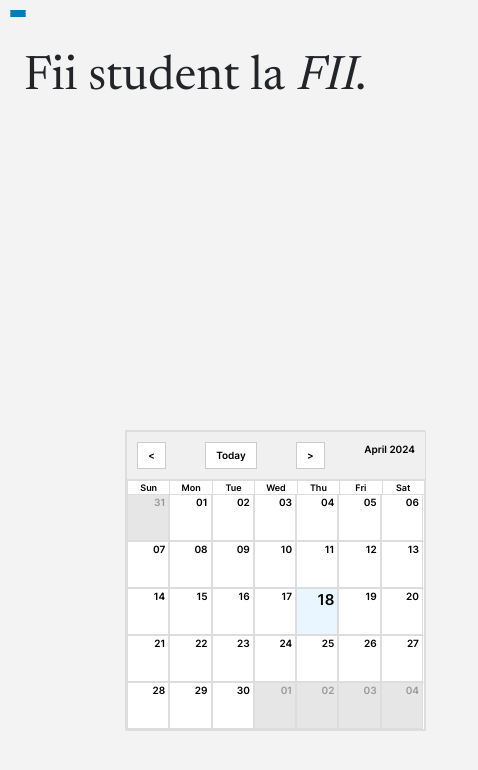
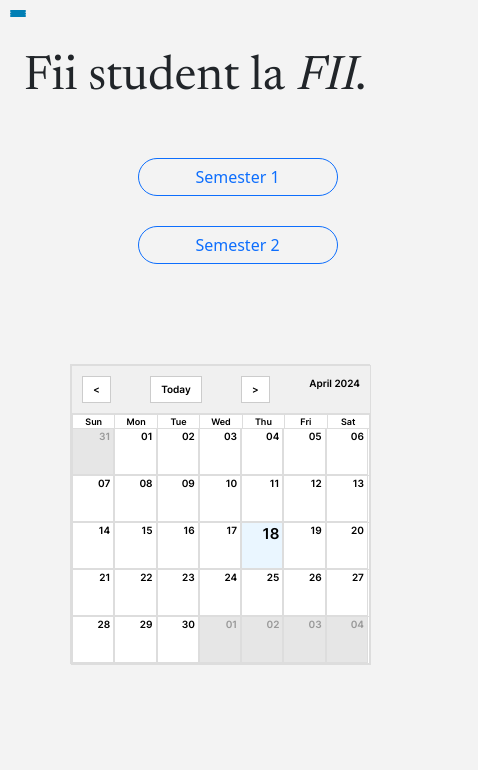
Before and after one commit to minion26/Licenta_frontend, a React (Vite) app: page / in a window 390 px wide. Shown: the top 770 px of the page, 478 px wide, since content can reach past the window. Built offline with nearby package versions, Linux system fonts and the light colour scheme.

Commit message:
calendar + main page students : done responsive : done

```diff
--- a/src/Calendar/Calendar.css
+++ b/src/Calendar/Calendar.css
@@ -59,3 +59,12 @@
     font-size: 15px;
     font-weight: bold;
 }
+
+@media screen and (max-width: 300px) {
+
+
+    .calendar {
+        height: 200px;
+        width: 200px;
+    }
+}
--- a/src/Header-students/Header.css
+++ b/src/Header-students/Header.css
@@ -72,7 +72,7 @@
     transform-origin: 1px;
 }
 
-@media screen and (max-width: 500px) {
+@media screen and (max-width: 540px) {
     .header {
         display: none;
     }
--- a/src/Main-page-students/Main-Page-Students.css
+++ b/src/Main-page-students/Main-Page-Students.css
@@ -7,28 +7,24 @@ body {
     background-color: #F3F3F3;
 }
 
-/*.main {*/
-/*    margin-left: 125px; !* This should be equal to the width of the header *!*/
-/*    color: black;*/
-/*}*/
-
-/*.calendar{*/
-
-/*}*/
 
 .main {
     margin-left: 125px; /* This should be equal to the width of the header */
     color: black;
+
+    height: 60vh; /* This will make the main div take up the full height of the viewport */
+
     display: flex;
-    height: 100vh; /* This will make the main div take up the full height of the viewport */
+    justify-content: space-between;
+}
+
+.calendar-container {
+    width: 50%;
+    display: flex;
+    justify-content: center;
+}
 
 
-
-}
-
-.calendar{
-
-}
 
 .title{
     font-family: 'Newsreader', serif;
@@ -37,3 +33,86 @@ body {
     margin-bottom: 50px;
     text-align: center;
 }
+
+
+.calendar {
+    /*width: 50%; !* This will make the calendar take up half the width of the .main div *!*/
+    /*margin-left: 25%; !* This will center the calendar on the left side *!*/
+    /*margin-top: -40px; !* Adjust this value as needed *!*/
+    align-self: flex-start; /* This will align the calendar to the start of the container */
+    margin-top: 10px; /* Adjust this value as needed */
+}
+
+.btn {
+    width: 200px; /* Adjust this value as needed */
+    border-radius : 27px;
+    margin-bottom: 30px;
+}
+
+
+.buttons{
+    display: flex;
+    flex-direction: column;
+    justify-content: center;
+    margin-left: 200px;
+}
+
+@media screen and (max-width: 540px) {
+    .main {
+        flex-direction: column;
+        align-items: center;
+        margin-left: 50px;
+    }
+
+    .calendar-container, .buttons {
+        width: 100%;
+        margin: 0;
+    }
+
+    .buttons{
+        margin-left: 175px;
+    }
+
+}
+
+@media screen and (min-height: 1000px){
+
+    .main {
+        flex-direction: column;
+        align-items: center;
+        margin-left: 50px;
+    }
+
+    .calendar-container, .buttons {
+        width: 100%;
+        margin: 0;
+    }
+
+    .buttons{
+        margin-top: 150px;
+        margin-left: 550px;
+    }
+
+}
+
+
+@media screen and (max-width: 300px) {
+    .main {
+        flex-direction: column;
+        align-items: center;
+        margin-left: 50px;
+    }
+
+    .calendar-container, .buttons {
+        width: 100%;
+        margin: 0;
+    }
+
+    .calendar{
+        height: 50px;
+        width: 50px;
+    }
+
+
+
+}
--- a/src/Main-page-students/Main-Page-Students.tsx
+++ b/src/Main-page-students/Main-Page-Students.tsx
@@ -8,9 +8,18 @@ function MainPageStudents(){
             <Header/>
             <h1 className="title">Fii student la <em>FII</em>.</h1>
             <div className="main">
-
-                <div className="calendar">
+                <div className="buttons">
+                    <button type="button" className="btn btn-outline-primary" data-mdb-ripple-init
+                            data-mdb-ripple-color="dark">Semester 1
+                    </button>
+                    <button type="button" className="btn btn-outline-primary" data-mdb-ripple-init
+                            data-mdb-ripple-color="dark">Semester 2
+                    </button>
+                </div>
+                <div className="calendar-container">
+                    <div className="calendar">
                     <MyCalendar/>
+                    </div>
                 </div>
             </div>
         </div>
```
